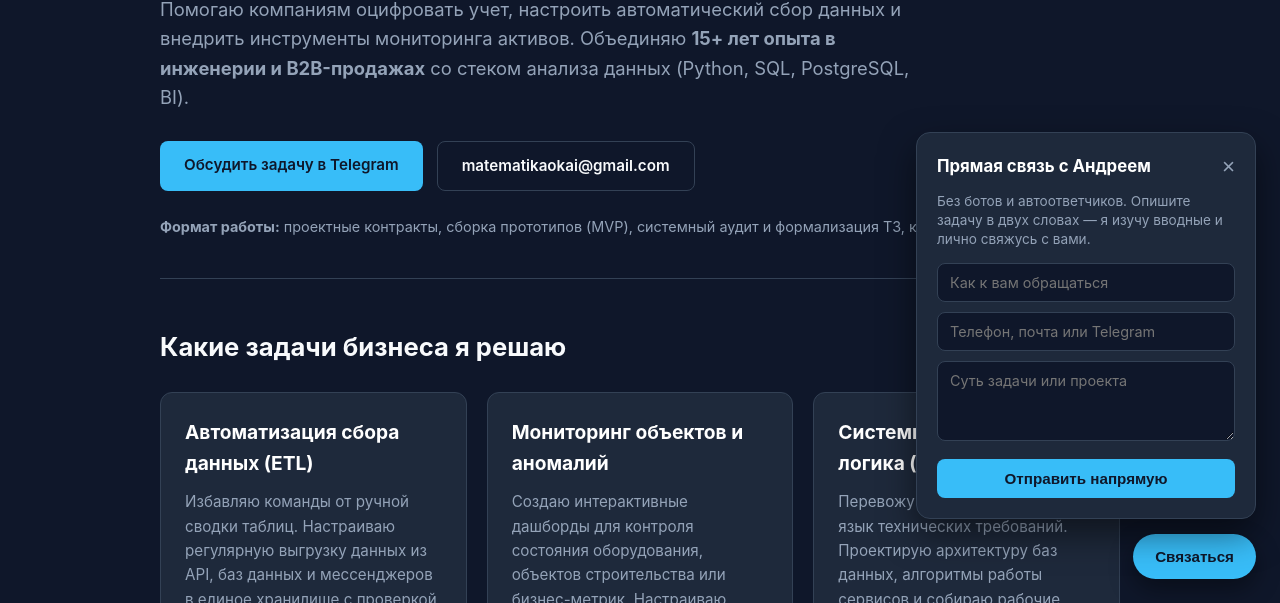
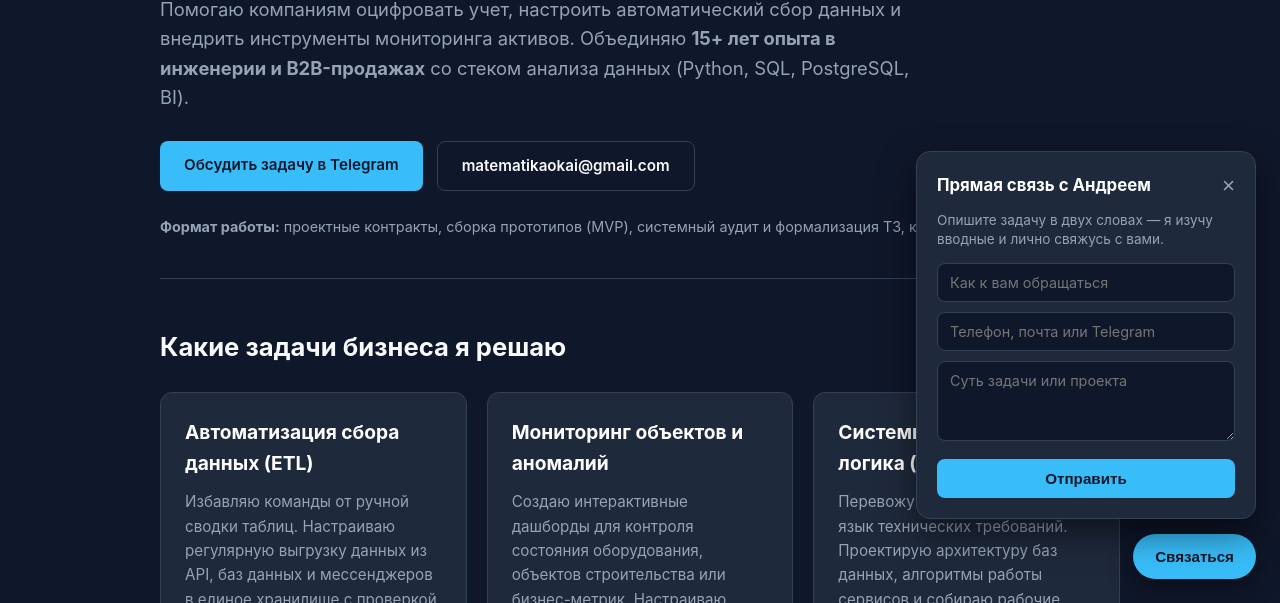
Before and after one commit to Andrey-Murdasov/business, a plain HTML site: page index.html in a window 1280 px wide. Both pictures are taken after a click on the button "Связаться". Shown: the part 197-800 px from the top of the page. Drawn offline with Linux system fonts and the light colour scheme.

Commit message:
Связаться 2

```diff
--- a/index.html
+++ b/index.html
@@ -613,13 +613,13 @@ display: none;
         <h4>Прямая связь с Андреем</h4>
         <button class="widget-close" id="closeWidgetBtn">&times;</button>
     </div>
-    <p class="widget-desc">Без ботов и автоответчиков. Опишите задачу в двух словах — я изучу вводные и лично свяжусь с вами.</p>
+    <p class="widget-desc">Опишите задачу в двух словах — я изучу вводные и лично свяжусь с вами.</p>
 
     <form id="leadForm">
         <input type="text" id="leadName" class="widget-input" placeholder="Как к вам обращаться" required>
         <input type="text" id="leadContact" class="widget-input" placeholder="Телефон, почта или Telegram" required>
         <textarea id="leadTask" class="widget-textarea" placeholder="Суть задачи или проекта" required></textarea>
-        <button type="submit" class="widget-submit" id="submitBtn">Отправить напрямую</button>
+        <button type="submit" class="widget-submit" id="submitBtn">Отправить</button>
     </form>
 
     <div class="widget-status" id="widgetStatus"></div>
```
